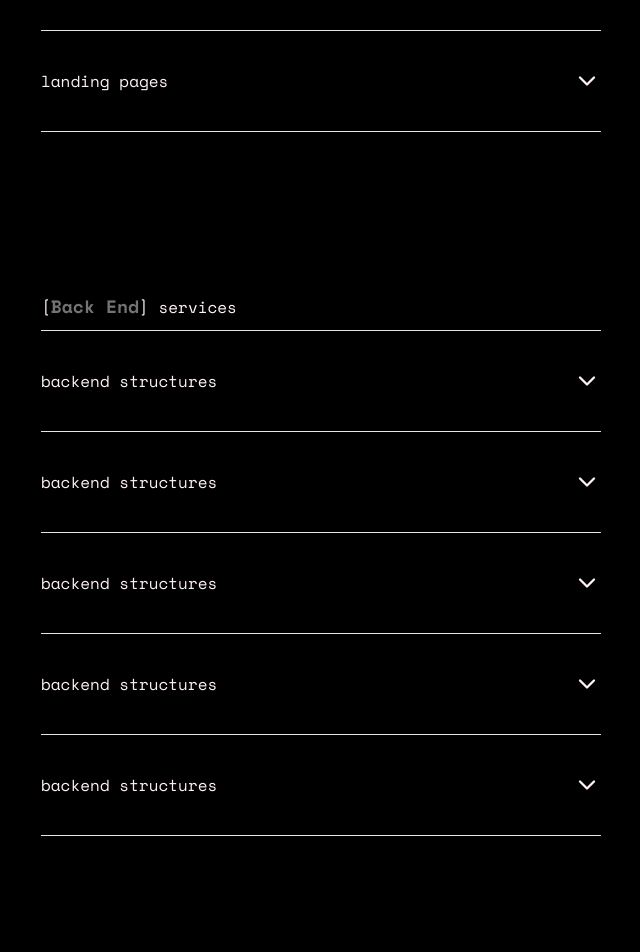
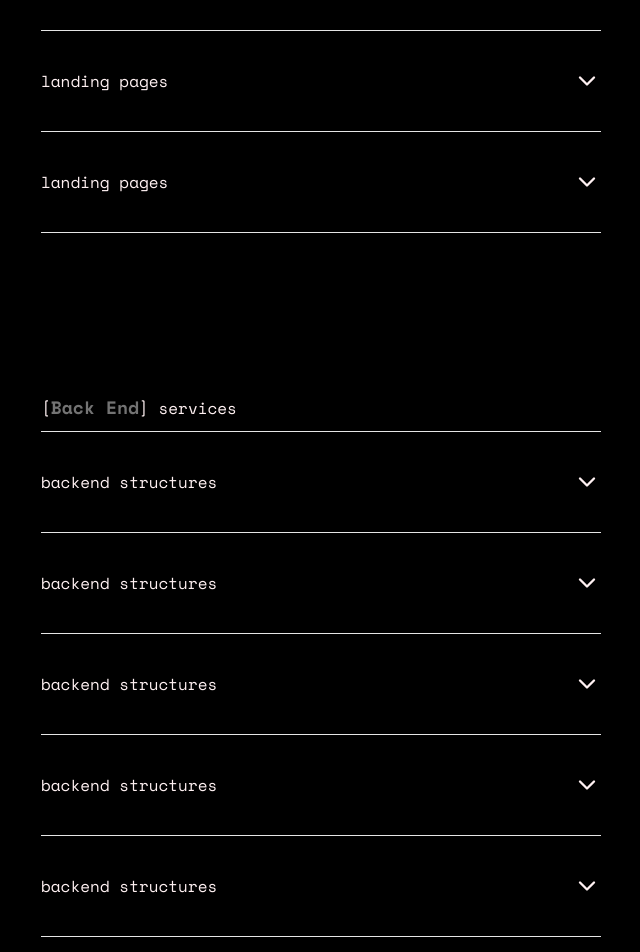
Before and after one commit to miraclemenikelechi/miraclemenikelechi, a React (Vite) app: page / in a window 1280 px wide. Shown: the part 560-1512 px from the top of the page, without its empty margins (639-1279 px from the left). Before the commit the page ends 1436 px from the top, so only its background shows below. Built offline with nearby package versions, Linux system fonts and the light colour scheme.

Commit message:
:art: integrate GSAP for scroll animations; add new service descriptions; refactor desktop view for enhanced text transitions

```diff
--- a/src/App.tsx
+++ b/src/App.tsx
@@ -1,9 +1,13 @@
+import gsap from "gsap";
+import { ScrollTrigger, TextPlugin } from "gsap/all";
 import Lenis from "lenis";
 import React from "react";
+
 import { useBreakpoint } from "./hooks/use-breakpoint";
-
 const DesktopView = React.lazy(() => import("./views/desktop"));
 const MobileView = React.lazy(() => import("./views/mobile"));
+
+gsap.registerPlugin(ScrollTrigger, TextPlugin);
 
 export default function AWOLOWO() {
 	React.useEffect(function () {
@@ -14,6 +18,13 @@ export default function AWOLOWO() {
 			requestAnimationFrame(raf);
 		}
 		requestAnimationFrame(raf);
+
+		lenis.on("scroll", ScrollTrigger.update);
+
+		return function () {
+			lenis.destroy();
+			ScrollTrigger.killAll();
+		};
 	}, []);
 
 	const fallback = (
--- a/src/assets/data/service.ts
+++ b/src/assets/data/service.ts
@@ -52,6 +52,20 @@ export const SERVICES = {
 			ex voluptatem quidem est, assumenda debitis aspernatur animi a! Rem mollitia
 			adipisci fugiat! Eum, molestiae non.`,
 		},
+		{
+			title: "landing pages",
+			description: `Lorem ipsum, dolor sit amet consectetur adipisicing elit. Voluptatum omnis
+			totam quisquam sint quia harum eaque optio facere aliquid maiores consectetur
+			dignissimos magnam quae, alias eum quas explicabo ex doloribus. Nemo aliquam
+			non nihil ullam sint deleniti natus libero molestias ratione fugit, eligendi
+			laborum explicabo itaque veniam voluptatem eaque vero tenetur voluptatum est
+			aperiam omnis beatae cumque officia! Obcaecati pariatur nostrum numquam
+			officiis a laborum, veniam quo placeat itaque esse doloremque fugit architecto
+			ipsum minima blanditiis, aperiam amet libero! Rem velit quibusdam unde, amet
+			ex voluptatem quidem est, assumenda debitis aspernatur animi a! Rem mollitia
+			adipisci fugiat! Eum, molestiae non.`,
+		},
+
 		{
 			title: "landing pages",
 			description: `Lorem ipsum, dolor sit amet consectetur adipisicing elit. Voluptatum omnis
@@ -133,5 +147,135 @@ export const SERVICES = {
 			ex voluptatem quidem est, assumenda debitis aspernatur animi a! Rem mollitia
 			adipisci fugiat! Eum, molestiae non.`,
 		},
+		{
+			title: "backend structures",
+			description: `Lorem ipsum, dolor sit amet consectetur adipisicing elit. Voluptatum omnis
+			totam quisquam sint quia harum eaque optio facere aliquid maiores consectetur
+			dignissimos magnam quae, alias eum quas explicabo ex doloribus. Nemo aliquam
+			non nihil ullam sint deleniti natus libero molestias ratione fugit, eligendi
+			laborum explicabo itaque veniam voluptatem eaque vero tenetur voluptatum est
+			aperiam omnis beatae cumque officia! Obcaecati pariatur nostrum numquam
+			officiis a laborum, veniam quo placeat itaque esse doloremque fugit architecto
+			ipsum minima blanditiis, aperiam amet libero! Rem velit quibusdam unde, amet
+			ex voluptatem quidem est, assumenda debitis aspernatur animi a! Rem mollitia
+			adipisci fugiat! Eum, molestiae non.`,
+		},
+		{
+			title: "backend structures",
+			description: `Lorem ipsum, dolor sit amet consectetur adipisicing elit. Voluptatum omnis
+			totam quisquam sint quia harum eaque optio facere aliquid maiores consectetur
+			dignissimos magnam quae, alias eum quas explicabo ex doloribus. Nemo aliquam
+			non nihil ullam sint deleniti natus libero molestias ratione fugit, eligendi
+			laborum explicabo itaque veniam voluptatem eaque vero tenetur voluptatum est
+			aperiam omnis beatae cumque officia! Obcaecati pariatur nostrum numquam
+			officiis a laborum, veniam quo placeat itaque esse doloremque fugit architecto
+			ipsum minima blanditiis, aperiam amet libero! Rem velit quibusdam unde, amet
+			ex voluptatem quidem est, assumenda debitis aspernatur animi a! Rem mollitia
+			adipisci fugiat! Eum, molestiae non.`,
+		},
+		{
+			title: "backend structures",
+			description: `Lorem ipsum, dolor sit amet consectetur adipisicing elit. Voluptatum omnis
+			totam quisquam sint quia harum eaque optio facere aliquid maiores consectetur
+			dignissimos magnam quae, alias eum quas explicabo ex doloribus. Nemo aliquam
+			non nihil ullam sint deleniti natus libero molestias ratione fugit, eligendi
+			laborum explicabo itaque veniam voluptatem eaque vero tenetur voluptatum est
+			aperiam omnis beatae cumque officia! Obcaecati pariatur nostrum numquam
+			officiis a laborum, veniam quo placeat itaque esse doloremque fugit architecto
+			ipsum minima blanditiis, aperiam amet libero! Rem velit quibusdam unde, amet
+			ex voluptatem quidem est, assumenda debitis aspernatur animi a! Rem mollitia
+			adipisci fugiat! Eum, molestiae non.`,
+		},
+		{
+			title: "backend structures",
+			description: `Lorem ipsum, dolor sit amet consectetur adipisicing elit. Voluptatum omnis
+			totam quisquam sint quia harum eaque optio facere aliquid maiores consectetur
+			dignissimos magnam quae, alias eum quas explicabo ex doloribus. Nemo aliquam
+			non nihil ullam sint deleniti natus libero molestias ratione fugit, eligendi
+			laborum explicabo itaque veniam voluptatem eaque vero tenetur voluptatum est
+			aperiam omnis beatae cumque officia! Obcaecati pariatur nostrum numquam
+			officiis a laborum, veniam quo placeat itaque esse doloremque fugit architecto
+			ipsum minima blanditiis, aperiam amet libero! Rem velit quibusdam unde, amet
+			ex voluptatem quidem est, assumenda debitis aspernatur animi a! Rem mollitia
+			adipisci fugiat! Eum, molestiae non.`,
+		},
+		{
+			title: "backend structures",
+			description: `Lorem ipsum, dolor sit amet consectetur adipisicing elit. Voluptatum omnis
+			totam quisquam sint quia harum eaque optio facere aliquid maiores consectetur
+			dignissimos magnam quae, alias eum quas explicabo ex doloribus. Nemo aliquam
+			non nihil ullam sint deleniti natus libero molestias ratione fugit, eligendi
+			laborum explicabo itaque veniam voluptatem eaque vero tenetur voluptatum est
+			aperiam omnis beatae cumque officia! Obcaecati pariatur nostrum numquam
+			officiis a laborum, veniam quo placeat itaque esse doloremque fugit architecto
+			ipsum minima blanditiis, aperiam amet libero! Rem velit quibusdam unde, amet
+			ex voluptatem quidem est, assumenda debitis aspernatur animi a! Rem mollitia
+			adipisci fugiat! Eum, molestiae non.`,
+		},
+		{
+			title: "backend structures",
+			description: `Lorem ipsum, dolor sit amet consectetur adipisicing elit. Voluptatum omnis
+			totam quisquam sint quia harum eaque optio facere aliquid maiores consectetur
+			dignissimos magnam quae, alias eum quas explicabo ex doloribus. Nemo aliquam
+			non nihil ullam sint deleniti natus libero molestias ratione fugit, eligendi
+			laborum explicabo itaque veniam voluptatem eaque vero tenetur voluptatum est
+			aperiam omnis beatae cumque officia! Obcaecati pariatur nostrum numquam
+			officiis a laborum, veniam quo placeat itaque esse doloremque fugit architecto
+			ipsum minima blanditiis, aperiam amet libero! Rem velit quibusdam unde, amet
+			ex voluptatem quidem est, assumenda debitis aspernatur animi a! Rem mollitia
+			adipisci fugiat! Eum, molestiae non.`,
+		},
+		{
+			title: "backend structures",
+			description: `Lorem ipsum, dolor sit amet consectetur adipisicing elit. Voluptatum omnis
+			totam quisquam sint quia harum eaque optio facere aliquid maiores consectetur
+			dignissimos magnam quae, alias eum quas explicabo ex doloribus. Nemo aliquam
+			non nihil ullam sint deleniti natus libero molestias ratione fugit, eligendi
+			laborum explicabo itaque veniam voluptatem eaque vero tenetur voluptatum est
+			aperiam omnis beatae cumque officia! Obcaecati pariatur nostrum numquam
+			officiis a laborum, veniam quo placeat itaque esse doloremque fugit architecto
+			ipsum minima blanditiis, aperiam amet libero! Rem velit quibusdam unde, amet
+			ex voluptatem quidem est, assumenda debitis aspernatur animi a! Rem mollitia
+			adipisci fugiat! Eum, molestiae non.`,
+		},
+		{
+			title: "backend structures",
+			description: `Lorem ipsum, dolor sit amet consectetur adipisicing elit. Voluptatum omnis
+			totam quisquam sint quia harum eaque optio facere aliquid maiores consectetur
+			dignissimos magnam quae, alias eum quas explicabo ex doloribus. Nemo aliquam
+			non nihil ullam sint deleniti natus libero molestias ratione fugit, eligendi
+			laborum explicabo itaque veniam voluptatem eaque vero tenetur voluptatum est
+			aperiam omnis beatae cumque officia! Obcaecati pariatur nostrum numquam
+			officiis a laborum, veniam quo placeat itaque esse doloremque fugit architecto
+			ipsum minima blanditiis, aperiam amet libero! Rem velit quibusdam unde, amet
+			ex voluptatem quidem est, assumenda debitis aspernatur animi a! Rem mollitia
+			adipisci fugiat! Eum, molestiae non.`,
+		},
+		{
+			title: "backend structures",
+			description: `Lorem ipsum, dolor sit amet consectetur adipisicing elit. Voluptatum omnis
+			totam quisquam sint quia harum eaque optio facere aliquid maiores consectetur
+			dignissimos magnam quae, alias eum quas explicabo ex doloribus. Nemo aliquam
+			non nihil ullam sint deleniti natus libero molestias ratione fugit, eligendi
+			laborum explicabo itaque veniam voluptatem eaque vero tenetur voluptatum est
+			aperiam omnis beatae cumque officia! Obcaecati pariatur nostrum numquam
+			officiis a laborum, veniam quo placeat itaque esse doloremque fugit architecto
+			ipsum minima blanditiis, aperiam amet libero! Rem velit quibusdam unde, amet
+			ex voluptatem quidem est, assumenda debitis aspernatur animi a! Rem mollitia
+			adipisci fugiat! Eum, molestiae non.`,
+		},
+		{
+			title: "backend structures",
+			description: `Lorem ipsum, dolor sit amet consectetur adipisicing elit. Voluptatum omnis
+			totam quisquam sint quia harum eaque optio facere aliquid maiores consectetur
+			dignissimos magnam quae, alias eum quas explicabo ex doloribus. Nemo aliquam
+			non nihil ullam sint deleniti natus libero molestias ratione fugit, eligendi
+			laborum explicabo itaque veniam voluptatem eaque vero tenetur voluptatum est
+			aperiam omnis beatae cumque officia! Obcaecati pariatur nostrum numquam
+			officiis a laborum, veniam quo placeat itaque esse doloremque fugit architecto
+			ipsum minima blanditiis, aperiam amet libero! Rem velit quibusdam unde, amet
+			ex voluptatem quidem est, assumenda debitis aspernatur animi a! Rem mollitia
+			adipisci fugiat! Eum, molestiae non.`,
+		},
 	],
 };
--- a/src/views/desktop.tsx
+++ b/src/views/desktop.tsx
@@ -1,17 +1,50 @@
 import "@styles/desktop.scss";
 
+import gsap from "gsap";
 import React from "react";
 
 import Services from "@/components/service";
 import DesktopNav from "./desktop-navbar";
 
 export default function Page() {
+	const backendRef = React.useRef<HTMLElement | null>(null);
 	const frontendRef = React.useRef<HTMLElement | null>(null);
-	const backendRef = React.useRef<HTMLElement | null>(null);
+	const textRef = React.useRef<HTMLHeadingElement | null>(null);
 
-	const [activeSection, setActiveSection] = React.useState<"frontend" | "backend">(
-		"frontend",
-	);
+	React.useEffect(function () {
+		gsap.timeline({
+			scrollTrigger: {
+				trigger: frontendRef.current,
+				start: "top center",
+				end: "bottom center",
+				onEnter: () => {
+					if (textRef.current)
+						gsap.to(textRef.current, { text: "Frontend", duration: 0.5 });
+				},
+
+				onLeaveBack: () => {
+					if (textRef.current)
+						gsap.to(textRef.current, { text: "Frontend", duration: 0.5 });
+				},
+			},
+		});
+
+		gsap.timeline({
+			scrollTrigger: {
+				trigger: backendRef.current,
+				start: "top center",
+				end: "bottom center",
+				onEnter: () => {
+					if (textRef.current)
+						gsap.to(textRef.current, { text: "Backend", duration: 0.5 });
+				},
+				onLeaveBack: () => {
+					if (textRef.current)
+						gsap.to(textRef.current, { text: "Backend", duration: 0.5 });
+				},
+			},
+		});
+	}, []);
 
 	return (
 		<section
@@ -23,13 +56,7 @@ export default function Page() {
 
 				<main className="relative grid grid-cols-2">
 					<aside className="sticky top-[6.75rem] p-10 h-max">
-						<p>hello</p>
-						<p>hello</p>
-						<p>hello</p>
-						<p>hello</p>
-						<p>hello</p>
-						<p>hello</p>
-						<p>hello</p>
+						<h1 ref={textRef}>frontend</h1>
 					</aside>
 
 					<aside className="max-h-max p-10 space-y-[10rem]">
```
